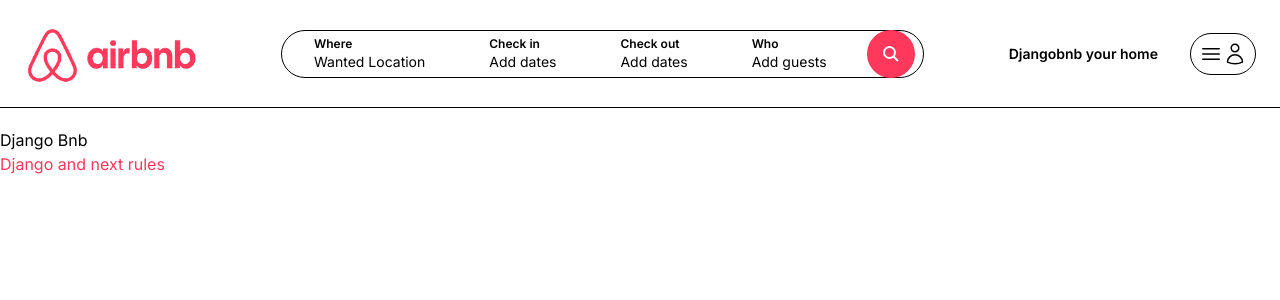
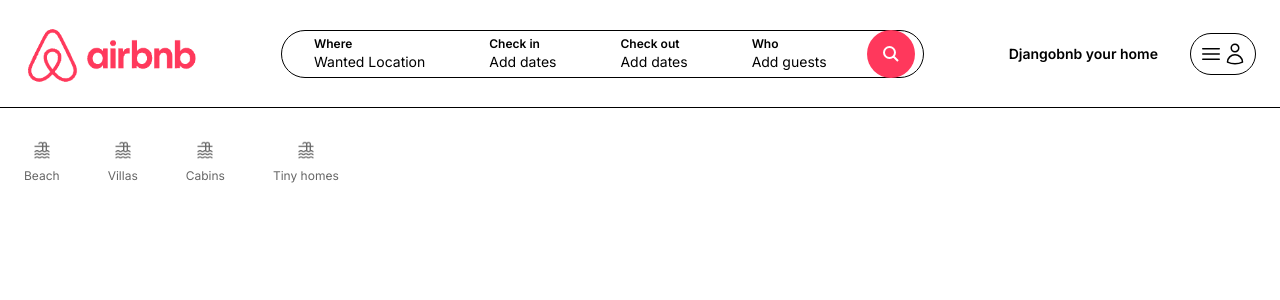
Before and after one commit to reymargutana46/Djangobnb, a Next.js app: page / in a window 1280 px wide. Shown: the top 300 px of the page. Built offline with nearby package versions, Linux system fonts and the light colour scheme.

Commit message:
Categories on the front page - Gutana,Reymar C.

```diff
--- /dev/null
+++ b/app/components/Categories.tsx
@@ -0,0 +1,52 @@
+import Image from 'next/image';
+const Categories = () => {
+    return (
+        <div className="pt-3 cursor-pointer pb-6 flex items-center space-x-12">
+            <div className="pb-4 flex flex-col items-center space-y-2 border-b-2 border-white opacity-60 hover:border-gray=200 hover:opacity-100">
+                <Image
+                    src="/icn_category_beach.jpeg"
+                    alt="Category - Beach"
+                    width={20}
+                    height={20}
+                />
+
+                <span className='text-xs'>Beach</span>
+            </div>
+
+            <div className="pb-4 flex flex-col items-center space-y-2 border-b-2 border-white opacity-60 hover:border-gray=200 hover:opacity-100">
+                <Image
+                    src="/icn_category_beach.jpeg"
+                    alt="Category - Beach"
+                    width={20}
+                    height={20}
+                />
+
+                <span className='text-xs'>Villas</span>
+            </div>
+
+            <div className="pb-4 flex flex-col items-center space-y-2 border-b-2 border-white opacity-60 hover:border-gray=200 hover:opacity-100">
+                <Image
+                    src="/icn_category_beach.jpeg"
+                    alt="Category - Beach"
+                    width={20}
+                    height={20}
+                />
+
+                <span className='text-xs'>Cabins</span>
+            </div>
+
+            <div className="pb-4 flex flex-col items-center space-y-2 border-b-2 border-white opacity-60 hover:border-gray=200 hover:opacity-100">
+                <Image
+                    src="/icn_category_beach.jpeg"
+                    alt="Category - Beach"
+                    width={20}
+                    height={20}
+                />
+
+                <span className='text-xs'>Tiny homes</span>
+            </div>
+        </div>
+    )
+}
+
+export default Categories;
--- a/app/page.tsx
+++ b/app/page.tsx
@@ -1,11 +1,9 @@
-import Image from "next/image";
+import Categories from "./components/Categories";
 
 export default function Home() {
   return (
-    <main className="">
-      Django Bnb
-
-      <h2 className="text-airbnb">Django and next rules</h2>
+    <main className="max-w-[1500px] mx-auto px-6">
+      <Categories />
     </main>
   );
 }
```
Also changed, not shown: public/icn_category_beach.jpeg (added).
